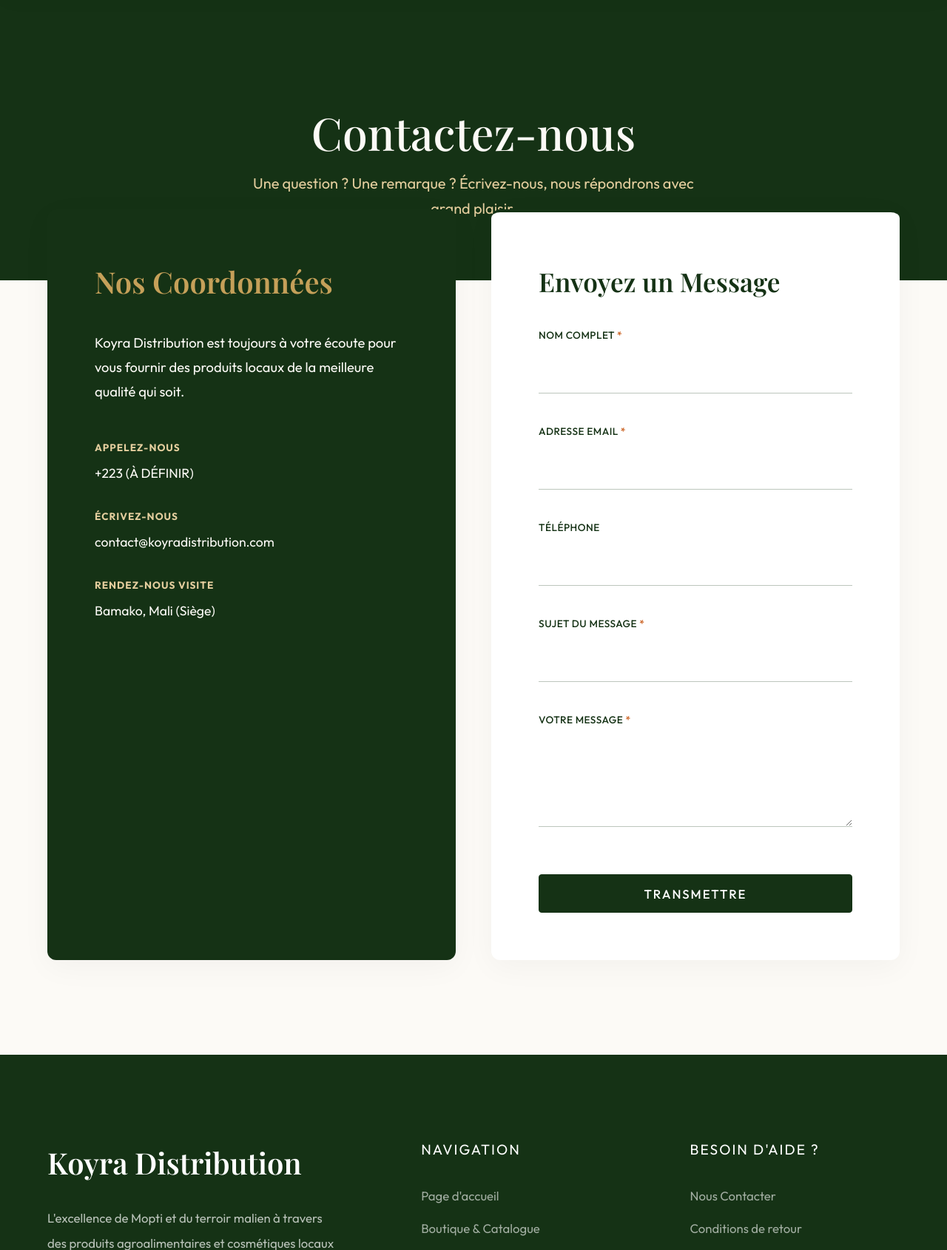
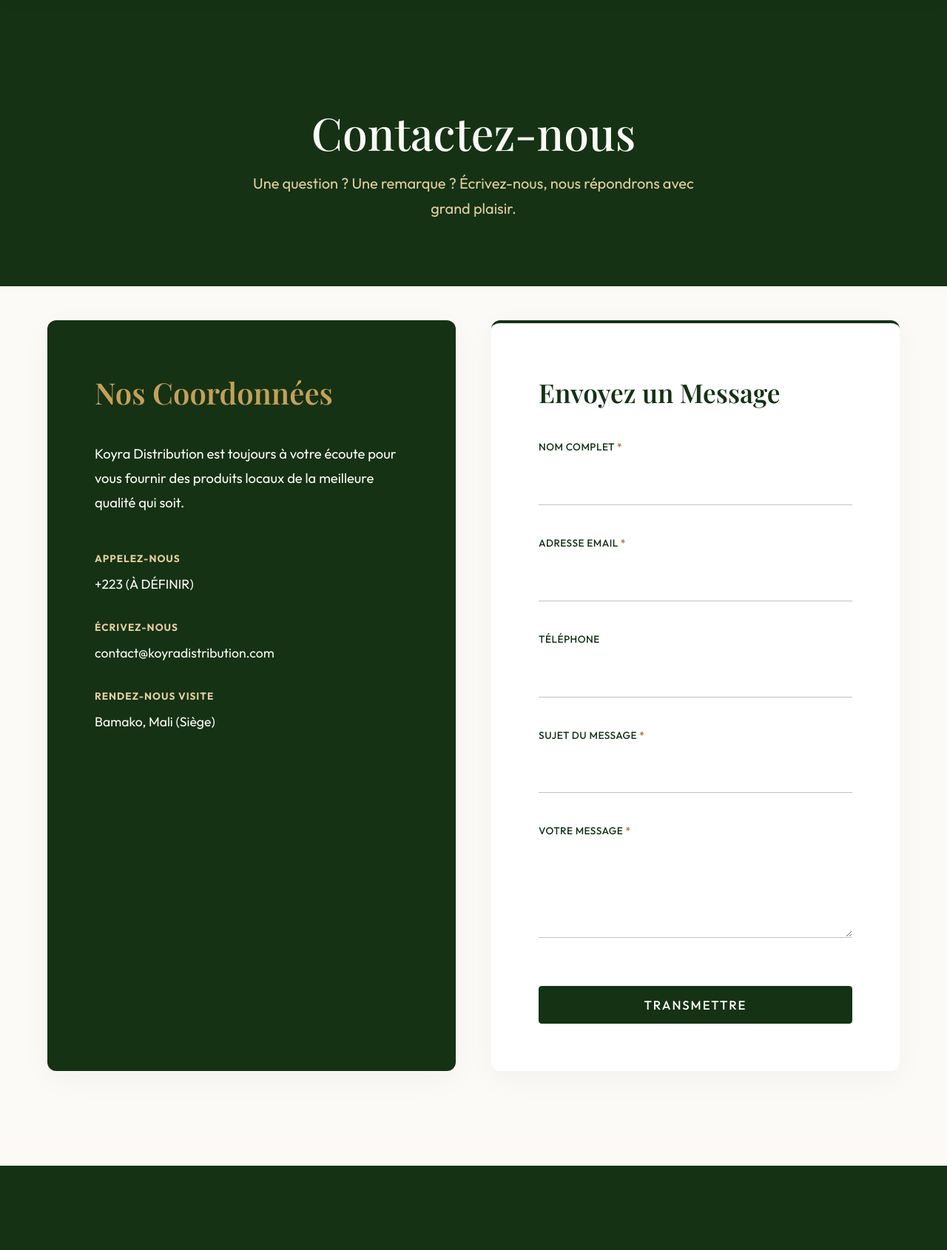
Before and after one commit to aichadev2024/koyra, a Django app: page /contact/ in a window 1280 px wide. Shown: the part 100-1790 px from the top of the page at 74% size. Run offline with Django 5.2, Linux system fonts and the light colour scheme; some web fonts are replaced.

Commit message:
fix(public): stop content card overlapping the header subtitle
Inner pages (a-propos, contact, fiches...) pulled the white content
card up with an inline "margin-top: -6rem", which slid it over the
last line(s) of the page-header subtitle - the text was clipped and
unreadable. Neutralise that negative offset at every width so the card
sits cleanly below the header band, and give the header a bit more
bottom padding.

Co-Authored-By: Claude Sonnet 5 <noreply@anthropic.com>

```diff
--- a/static/css/style.css
+++ b/static/css/style.css
@@ -654,8 +654,17 @@ textarea:focus-visible {
 /* --- Rythme vertical un peu resserré et fluide ----------------------- */
 .section-padding { padding: clamp(4rem, 2rem + 8vw, 10rem) 0; }
 .section-header  { margin-bottom: clamp(2.5rem, 1rem + 5vw, 5rem); }
-.page-header     { padding: clamp(6rem, 4rem + 6vw, 8rem) 0 clamp(3.5rem, 2rem + 4vw, 5rem); }
+.page-header     { padding: clamp(6rem, 4rem + 6vw, 8rem) 0 clamp(4rem, 2.5rem + 4vw, 5.5rem); }
 .grid-layout     { gap: clamp(1.75rem, 1rem + 2.5vw, 3.5rem); }
+
+/* --- Chevauchement carte/bandeau sur les pages intérieures ----------
+   Le "margin-top: -6rem" posé en style inline tirait la carte blanche
+   PAR-DESSUS le sous-titre du bandeau (texte coupé). On neutralise :
+   la carte se pose proprement sous le bandeau, à toutes les largeurs. */
+main > section[style*="-6rem"],
+main > section[style*="- 6rem"] {
+    margin-top: clamp(1.5rem, 0.5rem + 3vw, 3rem) !important;
+}
 
 /* --- En-tête : compactage au défilement ----------------------------- */
 .main-header.is-scrolled {
@@ -779,10 +788,10 @@ html.js-reveal .reveal-ready.is-visible {
     }
     .hero-content p { margin-bottom: 2.25rem; }
 
-    /* Neutralise les grands chevauchements négatifs posés en style inline */
+    /* Padding latéral resserré sur les cartes de contenu (le décalage
+       négatif est déjà neutralisé plus haut, à toutes les largeurs) */
     main > section[style*="-6rem"],
     main > section[style*="- 6rem"] {
-        margin-top: 1.5rem !important;
         padding-left: 1.25rem !important;
         padding-right: 1.25rem !important;
     }
--- a/templates/base.html
+++ b/templates/base.html
@@ -11,7 +11,7 @@
     <link rel="preconnect" href="https://fonts.gstatic.com" crossorigin>
     <link href="https://fonts.googleapis.com/css2?family=Outfit:wght@300;400;500;600;700&family=Playfair+Display:ital,wght@0,400;0,500;0,600;0,700;1,400;1,500&display=swap" rel="stylesheet">
     {% load static %}
-    <link rel="stylesheet" href="{% static 'css/style.css' %}?v=4.2">
+    <link rel="stylesheet" href="{% static 'css/style.css' %}?v=4.3">
 </head>
 <body>
     <header class="main-header">
@@ -82,6 +82,6 @@
         </div>
     </footer>
 
-    <script src="{% static 'js/site.js' %}?v=4.2" defer></script>
+    <script src="{% static 'js/site.js' %}?v=4.3" defer></script>
 </body>
 </html>
```
